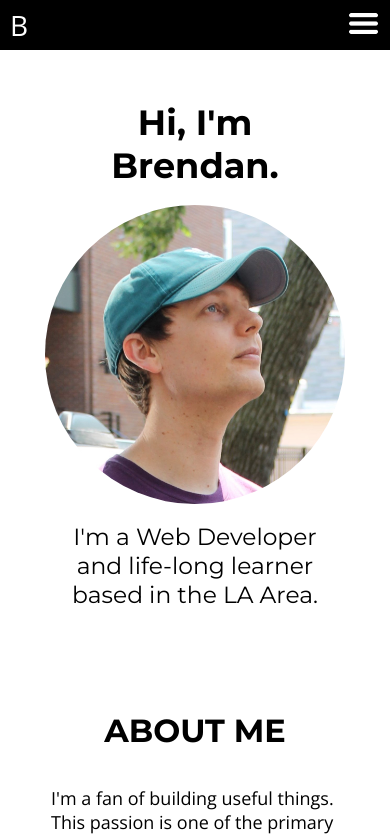
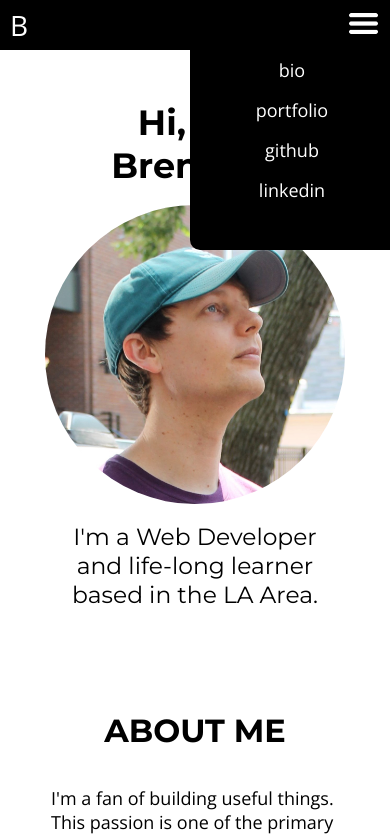
Before and after one commit to brendanreape88/portfolio, a plain HTML site: page index.html in a window 390 px wide. Both pictures are taken after a click on the element 363 px from the left and 25 px from the top of the page. Shown: the top 838 px of the page. Drawn offline with nearby package versions, Linux system fonts and the light colour scheme.

Commit message:
animation added

```diff
--- a/index.html
+++ b/index.html
@@ -18,7 +18,7 @@
             <li><a href="https://github.com/brendanreape88" class="nav-link">github</a></li>
             <li><a href="https://www.linkedin.com/in/brendan-reape-77a244a8" class="nav-link">linkedin</a></li>
         </ul>
-        <div class="hamburger">
+        <div class="hamburger-div">
             <img src="images/hamburger.png" class="hamburger" alt="hamburger menu icon">
         </div>
     </nav>
--- a/script.js
+++ b/script.js
@@ -1,5 +1,5 @@
-$('.hamburger').on('click', function(event){
-  //  $('.mobile-menu-div').toggle(2000);
+$('.hamburger-div').on('click', function(event){
+  $('.mobile-menu-div').toggle(200);
     console.log('CLICKED')
   });
 
--- a/style.css
+++ b/style.css
@@ -168,7 +168,7 @@ a:hover {
     height: 200px;
     background-color: black;
     padding: 10;
-    border-radius: 0, 0, 0, 5%;
+    border-radius: 0% 0% 0% 5%;
 }
 
 .mobile-menu {
```
